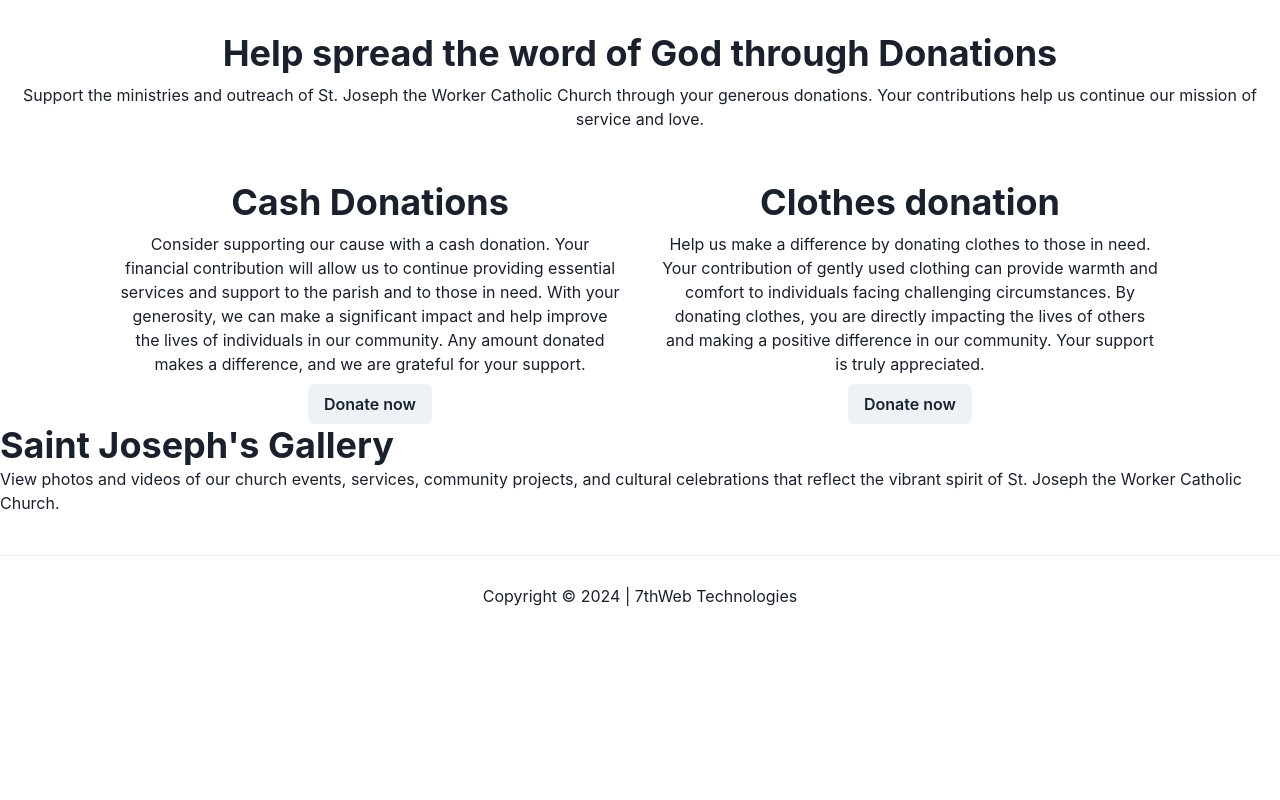
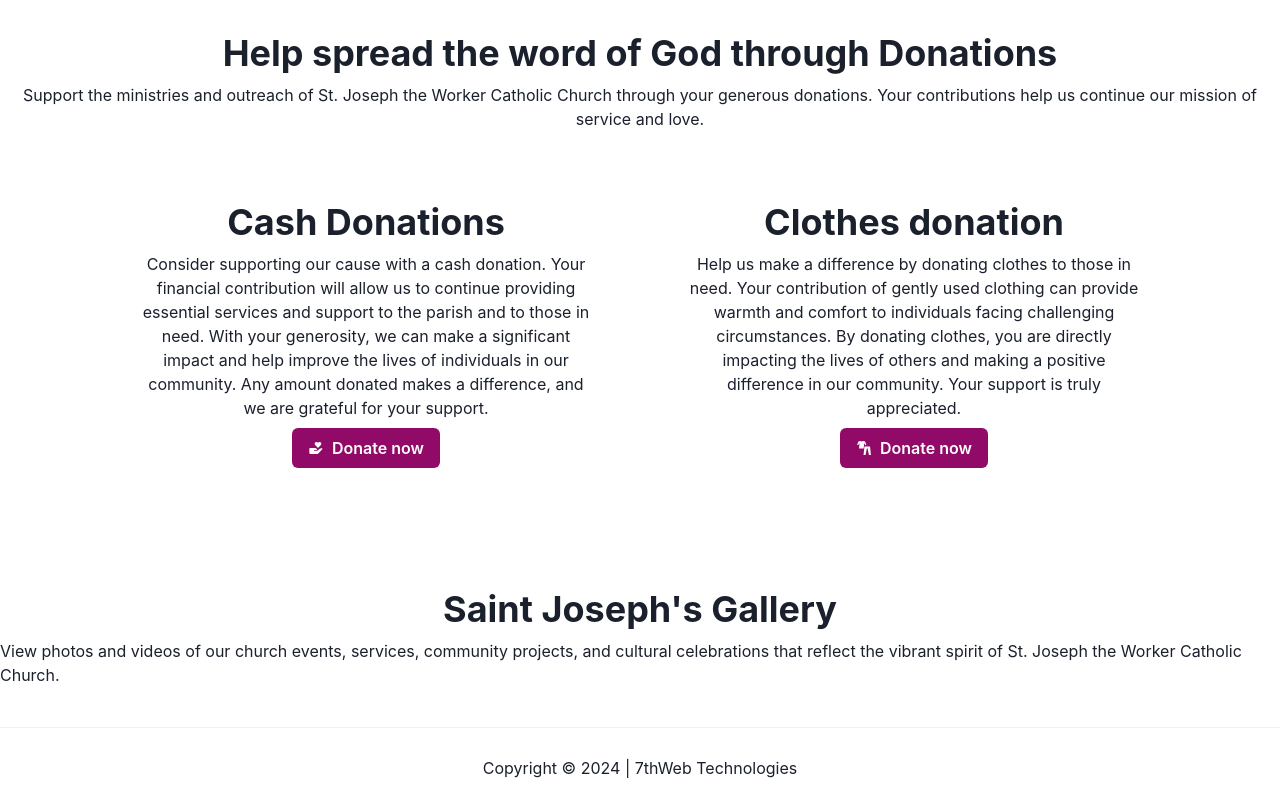
Before and after one commit to jahrulezfrancis/st-joseph-church-bauchi, a React (Vite) app: page / in a window 1280 px wide. Shown: the part 2995-3795 px from the top of the page. Before the commit the page ends 3623 px from the top, so only its background shows below. Built offline with nearby package versions, Linux system fonts and the light colour scheme.

Commit message:
Updating donation section

```diff
--- a/src/Components/Pages/Homepage.tsx
+++ b/src/Components/Pages/Homepage.tsx
@@ -3,13 +3,17 @@ import BgImage from "../../assets/cathedral.jpg"
 import { Link } from "react-router-dom";
 import MassSectionCard from "../Cards/MassSectionCards";
 import ParishOfficialsCard from "../Cards/OfficialsCard";
+import EventCards from "../Cards/EventCards";
 import Catechist from "../../assets/catechist.jpg";
 import ParishDayCelebration from "../../assets/celebratin-congregation.jpg"
 import SeedSowingImage from "../../assets/seed-sowing.jpeg"
-import EventCards from "../Cards/EventCards";
 import CatechistImage from "../../assets/catechist_b.jpg";
 import RevFrImage from "../../assets/reveren_father2.jpg";
 import RevFrImage2 from "../../assets/Reveren_Father.jpg";
+import { BiSolidDonateHeart } from "react-icons/bi";
+import { GiClothes } from "react-icons/gi";
+
+
 
 
 export default function Homepage() {
@@ -99,26 +103,28 @@ export default function Homepage() {
                     <Heading>Help spread the word of God through Donations</Heading>
                     <Text> Support the ministries and outreach of St. Joseph the Worker Catholic Church through your generous donations. Your contributions help us continue our mission of service and love.</Text>
                 </Stack>
-                <Flex mt="50px" justify="center" wrap="wrap" gap={10}>
-                    <Stack align="center" justify="space-between" height="auto" textAlign="center" width={fluidBox}>
+                <Flex mt="50px" justify="center" wrap="wrap" gap={12}>
+                    <Stack _hover={{ borderBottomRadius: "8", borderBottom: "5px solid #910A67" }} padding={5} borderBottomRadius={8} align="center" justify="space-between" height="auto" textAlign="center" width={fluidBox}>
                         <Heading>Cash Donations</Heading>
                         <Text>Consider supporting our cause with a cash donation. Your financial contribution will allow us to continue providing essential services and support to the parish and to those in need. With your generosity, we can make a significant impact and help improve the lives of individuals in our community. Any amount donated makes a difference, and we are grateful for your support.</Text>
-                        <Button>Donate now</Button>
+                        <Button leftIcon={<BiSolidDonateHeart />} color="white" bg="#910A67">Donate now</Button>
                     </Stack>
-                    <Stack align="center" justify="space-between" height="auto" textAlign="center" width={fluidBox}>
+                    <Stack _hover={{ borderBottomRadius: "8", borderBottom: "5px solid #910A67" }} padding={5} borderBottomRadius={8} align="center" justify="space-between" height="auto" textAlign="center" width={fluidBox}>
                         <Heading>Clothes donation</Heading>
                         <Text>Help us make a difference by donating clothes to those in need. Your contribution of gently used clothing can provide warmth and comfort to individuals facing challenging circumstances. By donating clothes, you are directly impacting the lives of others and making a positive difference in our community. Your support is truly appreciated.</Text>
-                        <Button>Donate now</Button>
+                        <Button leftIcon={<GiClothes />} color="white" bg="#910A67">Donate now</Button>
                     </Stack>
                 </Flex>
             </Box>
 
             {/* gallery */}
             <Box>
-                <Heading>Saint Joseph's Gallery</Heading>
-                <Text>
-                    View photos and videos of our church events, services, community projects, and cultural celebrations that reflect the vibrant spirit of St. Joseph the Worker Catholic Church.
-                </Text>
+                <Stack align="center" mt="100px">
+                    <Heading>Saint Joseph's Gallery</Heading>
+                    <Text>
+                        View photos and videos of our church events, services, community projects, and cultural celebrations that reflect the vibrant spirit of St. Joseph the Worker Catholic Church.
+                    </Text>
+                </Stack>
             </Box>
 
             <footer>
```
